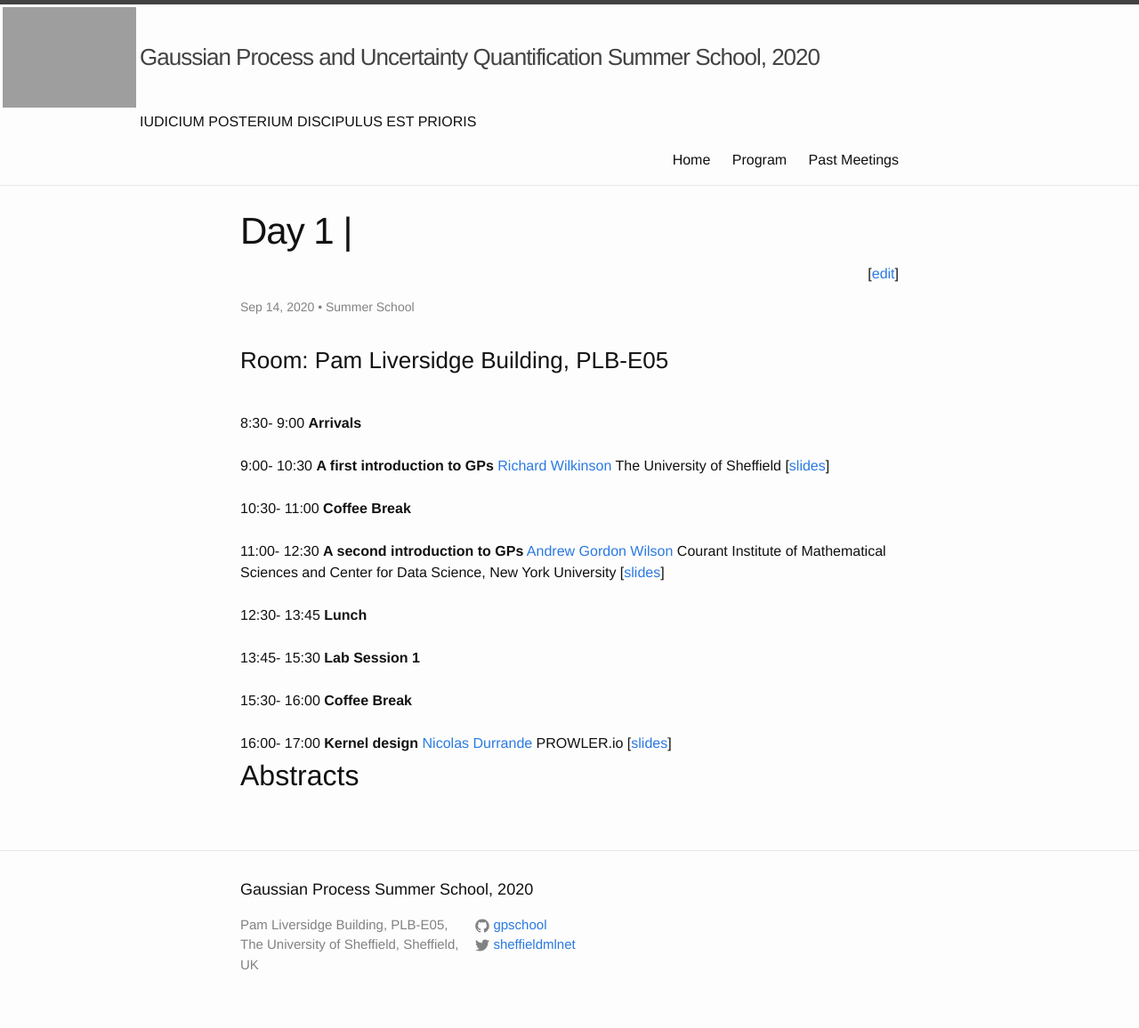
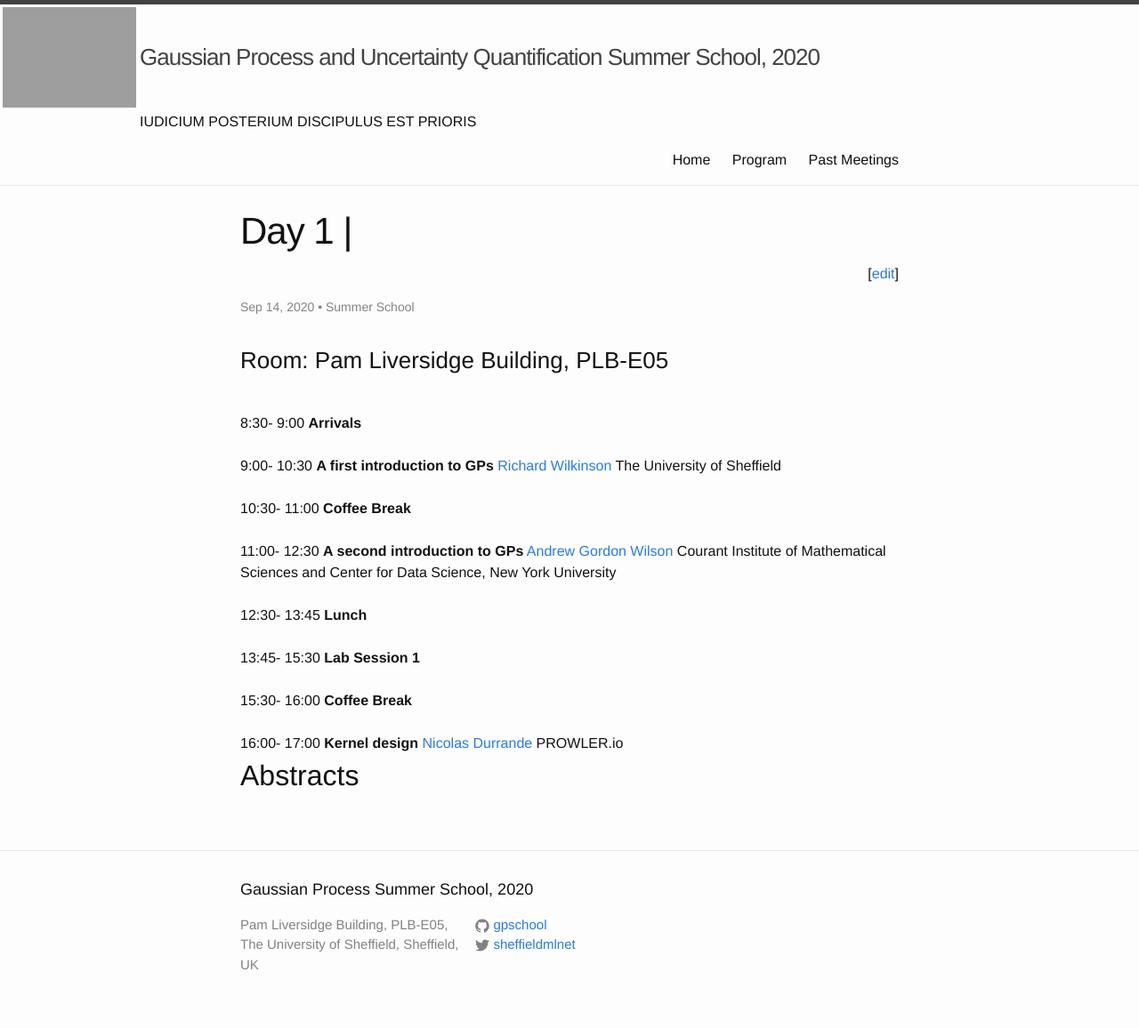
Before and after one commit to gpschool/gpss20, a Jekyll site: the page built from _posts/2020-09-14-day-1.md, in a window 1280 px wide. Shown: the whole page at 89% size. Built offline with Jekyll 4.4.1, drawn with Linux system fonts in a browser that asks for light colours; some of the changed lines change nothing that is shown.

Commit message:
minor changes Day 1

```diff
--- a/_posts/2020-09-14-day-1.md
+++ b/_posts/2020-09-14-day-1.md
@@ -17,7 +17,6 @@ talks:
     abstract:
   start: "9:00"
   end: "10:30"
-  slides: ""
   youtube:
 - title: "Coffee Break"
   start: "10:30"
@@ -31,7 +30,6 @@ talks:
     given: Andrew Gordon
     institute: "Courant Institute of Mathematical Sciences and Center for Data Science, New York University"
     url: "https://cims.nyu.edu/~andrewgw/"
-  slides: ""
 - title: "Lunch"
   start: "12:30"
   end: "13:45"
@@ -51,7 +49,6 @@ talks:
     given: Nicolas
     url: "https://sites.google.com/site/nicolasdurrandehomepage/"
     institute: "PROWLER.io"
-  slides: ""
   start: "16:00"
   end: "17:00"
 ---
```
